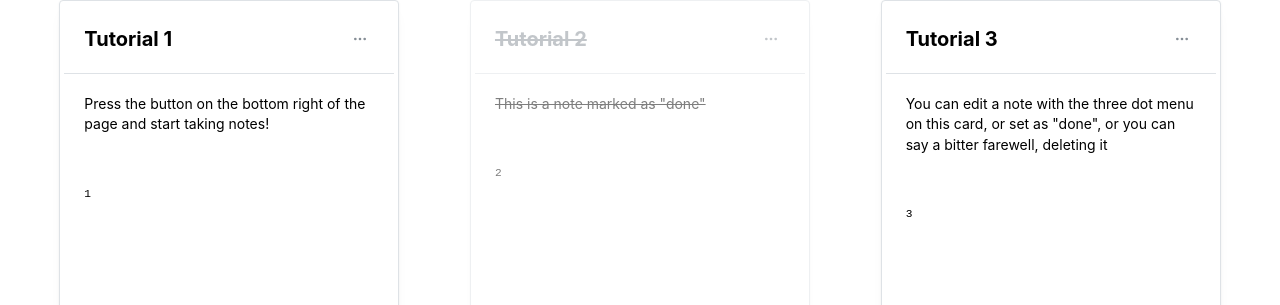
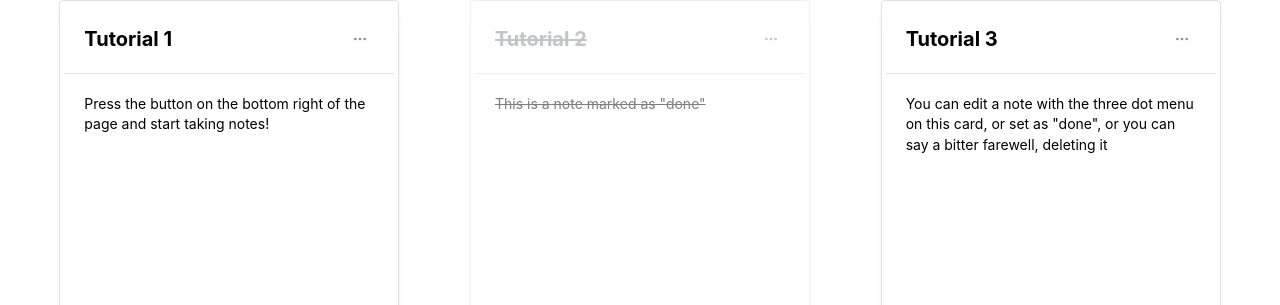
Before and after one commit to CoachGodzup/tickety, a Next.js app: page / in a window 1280 px wide. Shown: the part 76-381 px from the top of the page. Built offline with nearby package versions, Linux system fonts and the light colour scheme.

Commit message:
fix(main): remove card id from card  component

```diff
--- a/src/app/component/card/cardComponent.tsx
+++ b/src/app/component/card/cardComponent.tsx
@@ -45,9 +45,6 @@ const CardComponent: React.FC<CardComponentProps> = ({ card }) => {
             {card.body}
           </Text>
         </Card.Section>
-        <Card.Section p={20} bottom={0}>
-          <pre style={{ fontSize: '0.7em' }}>{card.id}</pre>
-        </Card.Section>
       </Card>
     ),
     [card],
```
